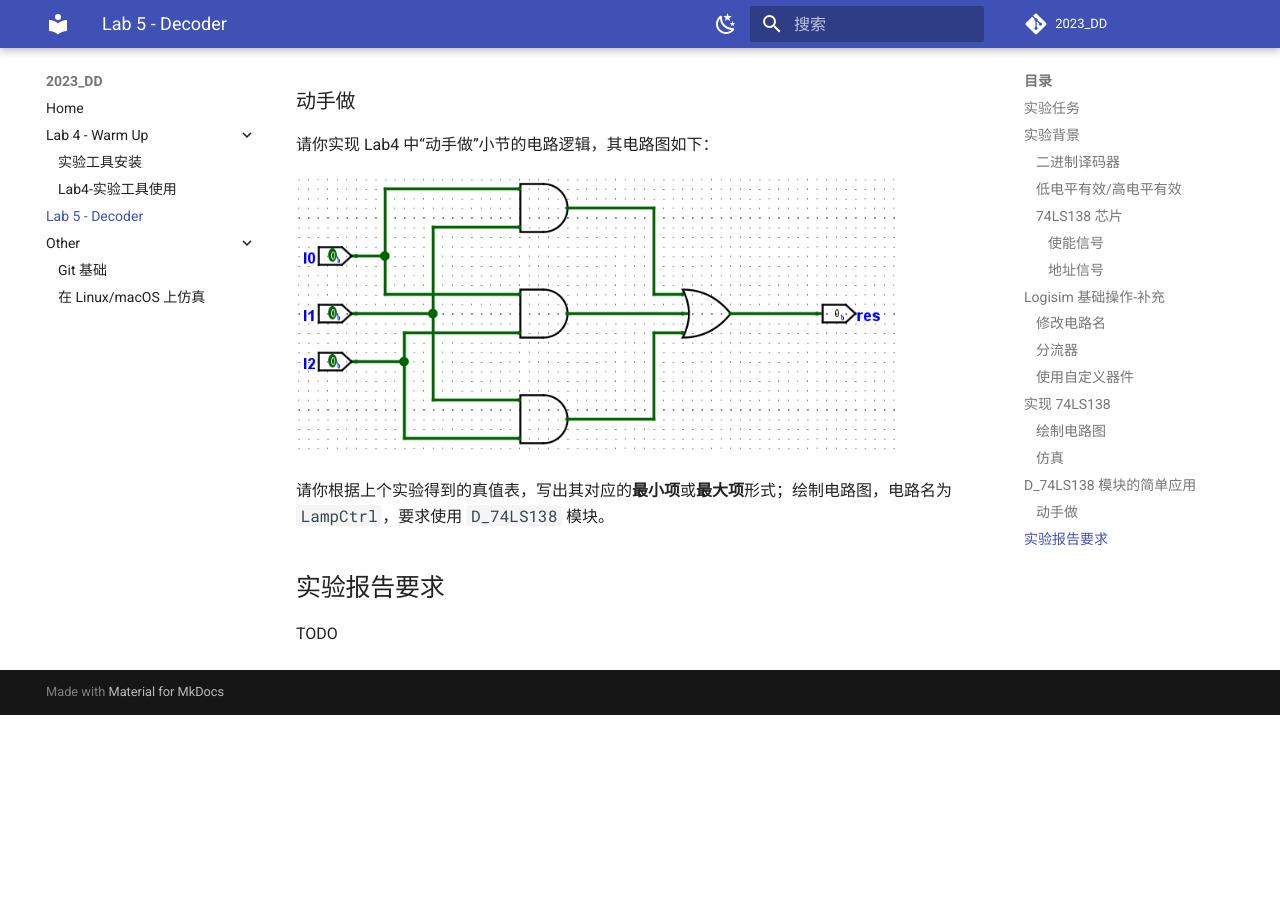
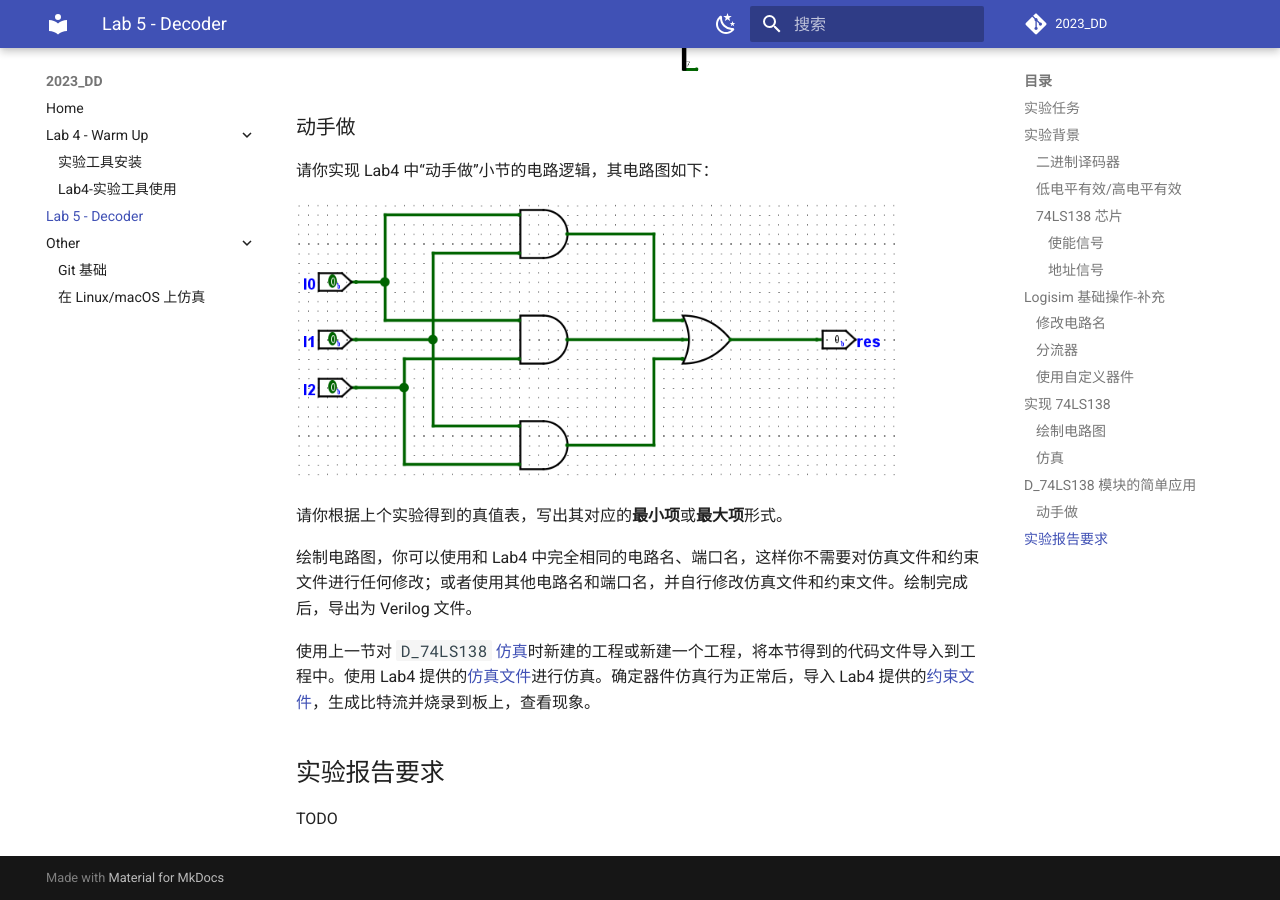
Before and after one commit to Guahao31/2023_DD, an MkDocs documentation site: the page built from docs/lab5/decoder.md, in a window 1280 px wide and 900 px high, scrolled down 6025 px. Built offline with MkDocs 1.6.1 and Material for MkDocs 9.7.7, drawn with Linux system fonts in a browser that asks for light colours; comment, search, counter and statistics services are not loaded; before the commit the page ends 6740 px from its top, so only the background shows below that; some of the changed text lies outside the part shown.

Commit message:
udpate: lets-do-it

```diff
--- a/docs/lab5/decoder.md
+++ b/docs/lab5/decoder.md
@@ -89,7 +89,7 @@
 
 新建 Logisim 工程，修改电路名为 `D_74LS138`。
 
-以下为一种 74LS138 功能实现的电路图，你可以参考来完成电路图绘制：
+以下为一种 74LS138 功能实现的电路图，你可以参考来完成电路图绘制，请确保端口名与下图一致：
 
 <img src="../pic/D_74LS138_sch.png" style="display: block; margin: 0 auto; zoom:60%">
 
@@ -98,7 +98,7 @@
 
 绘图完成后，请获得 Verilog 代码，如果你忘记如何操作，请回看实验四的[实验指导](../warmup/lab4.md#logisim-export-verilog)。一切顺利的话，你将在 Logisim 工作目录对应工程文件夹的 `D_74LS138/verilog/` 下看到我们需要的 Verilog 代码。
 
-### 仿真
+### 仿真 {: simulation-74LS138}
 
 使用 Vivado 新建工程，将 `D_74LS138/verilog/circuit/` 以及 `D_74LS138/verilog/gates/` 中的代码导入到工程中。使用[仿真文件](../attachment/D_74LS138_tb.v)对生成的 Verilog 代码进行仿真。
 
@@ -137,7 +137,11 @@ $$
 
 <img src="../../warmup/pic/lab4/logisim_example.png" style="zoom: 80%">
 
-请你根据上个实验得到的真值表，写出其对应的**最小项**或**最大项**形式；绘制电路图，电路名为 `LampCtrl`，要求使用 `D_74LS138` 模块。
+请你根据上个实验得到的真值表，写出其对应的**最小项**或**最大项**形式。
+
+绘制电路图，你可以使用和 Lab4 中完全相同的电路名、端口名，这样你不需要对仿真文件和约束文件进行任何修改；或者使用其他电路名和端口名，并自行修改仿真文件和约束文件。绘制完成后，导出为 Verilog 文件。
+
+使用上一节对 `D_74LS138` [仿真](#simulation-74LS138)时新建的工程或新建一个工程，将本节得到的代码文件导入到工程中。使用 Lab4 提供的[仿真文件](../../warmup/attachment/lab4_tb.v)进行仿真。确定器件仿真行为正常后，导入 Lab4 提供的[约束文件](../../warmup/attachment/constraints_lab4.xdc)，生成比特流并烧录到板上，查看现象。
 
 ## 实验报告要求
 
```
